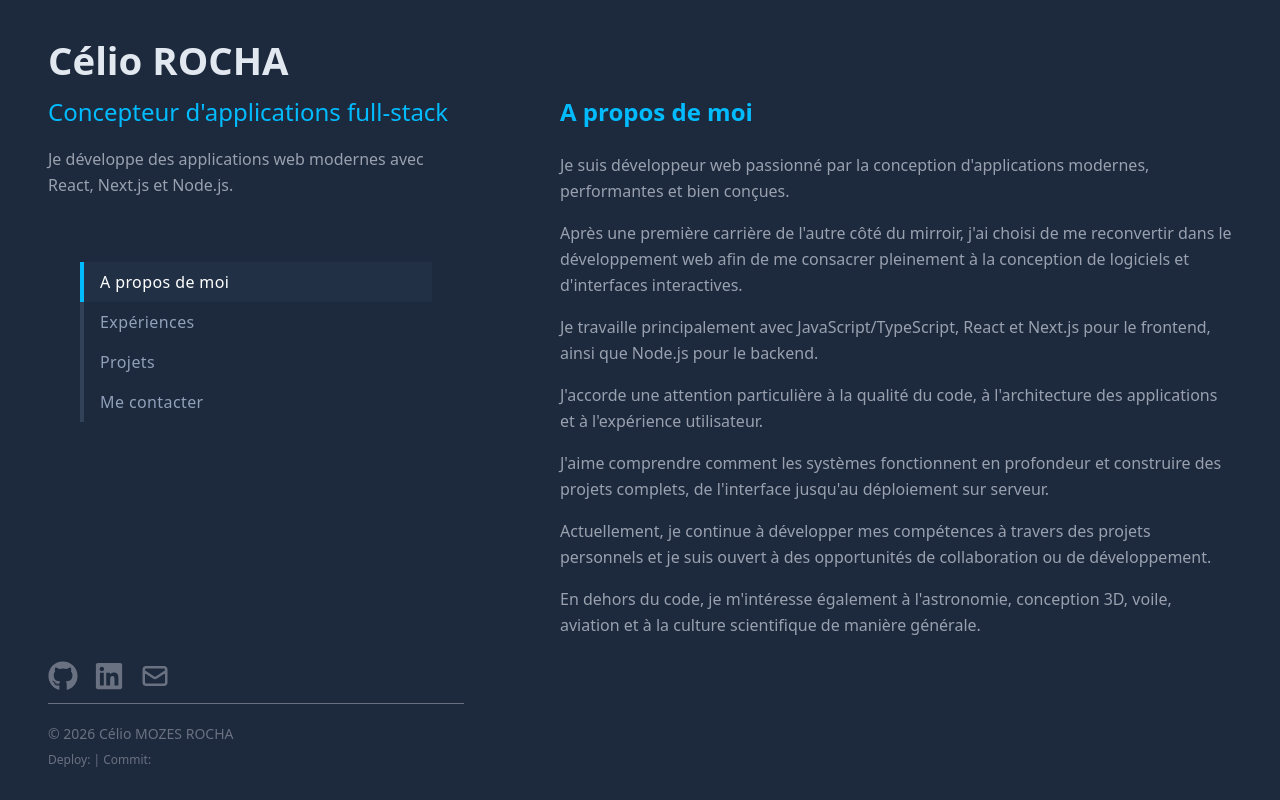
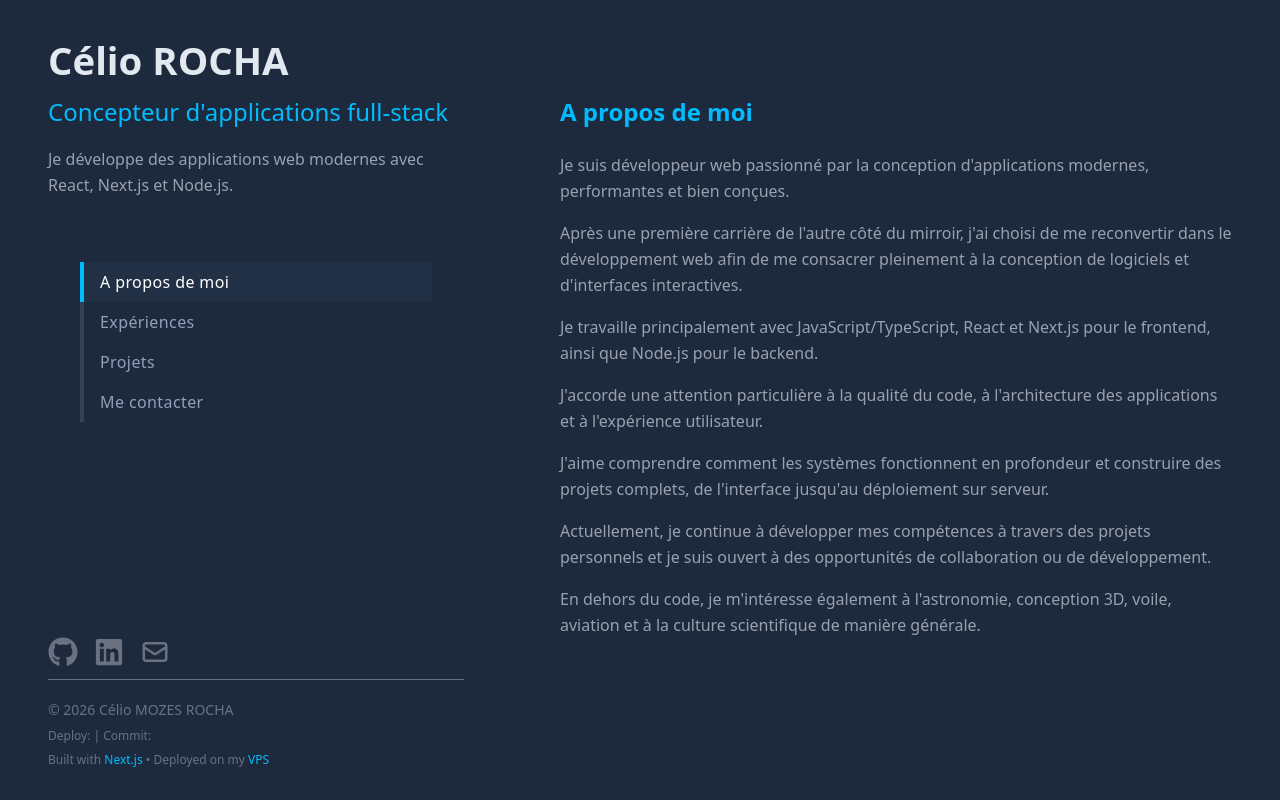
Before and after one commit to celio-mozes-rocha/portfolio, a Next.js app: page /about in a window 1280 px wide. Built offline with nearby package versions, Linux system fonts and the light colour scheme.

Commit message:
docs(footer): add tech stack and deployment info (Next.js + VPS)

```diff
--- a/components/layout/Footer.tsx
+++ b/components/layout/Footer.tsx
@@ -38,6 +38,9 @@ export default function Footer({ className = "" }: FooterProps) {
         {" | "}
         Commit: {process.env.NEXT_PUBLIC_GIT_COMMIT}
       </p>
+      <p className="text-xs text-gray-500 mt-2">
+        Built with <span className="text-sky-400">Next.js</span> • Deployed on my <span className="text-sky-400">VPS</span>
+      </p>
     </footer>
   )
 }
```
